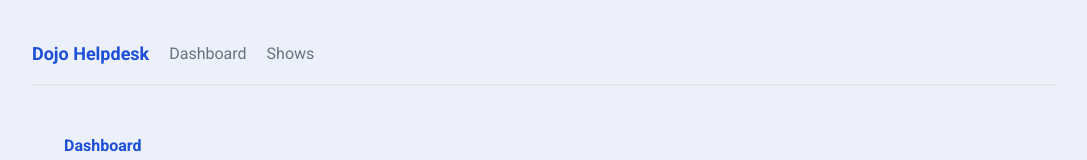
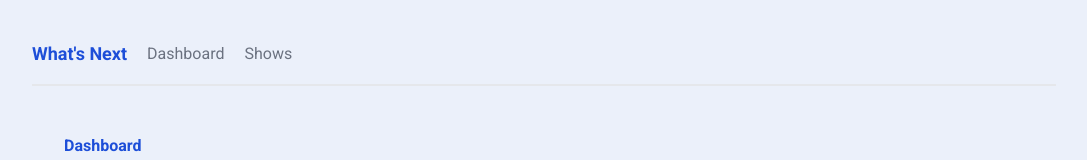
Before and after one commit to lara-isak/whats-next, a Next.js app: page / in a window 1280 px wide. Shown: the top 160 px of the page, without its empty margins (96-1183 px from the left). Built offline with nearby package versions, Linux system fonts and the light colour scheme.

Commit message:
🎨 Update site name in navbar

```diff
--- a/app/components/Navbar.jsx
+++ b/app/components/Navbar.jsx
@@ -4,7 +4,7 @@ import Link from 'next/link'
 export default function Navbar() {
   return (
     <nav>
-        <h1>Dojo Helpdesk</h1>
+        <h1>What's Next</h1>
         <Link href='/'>Dashboard</Link>
         <Link href='/shows'>Shows</Link>
     </nav>
```
